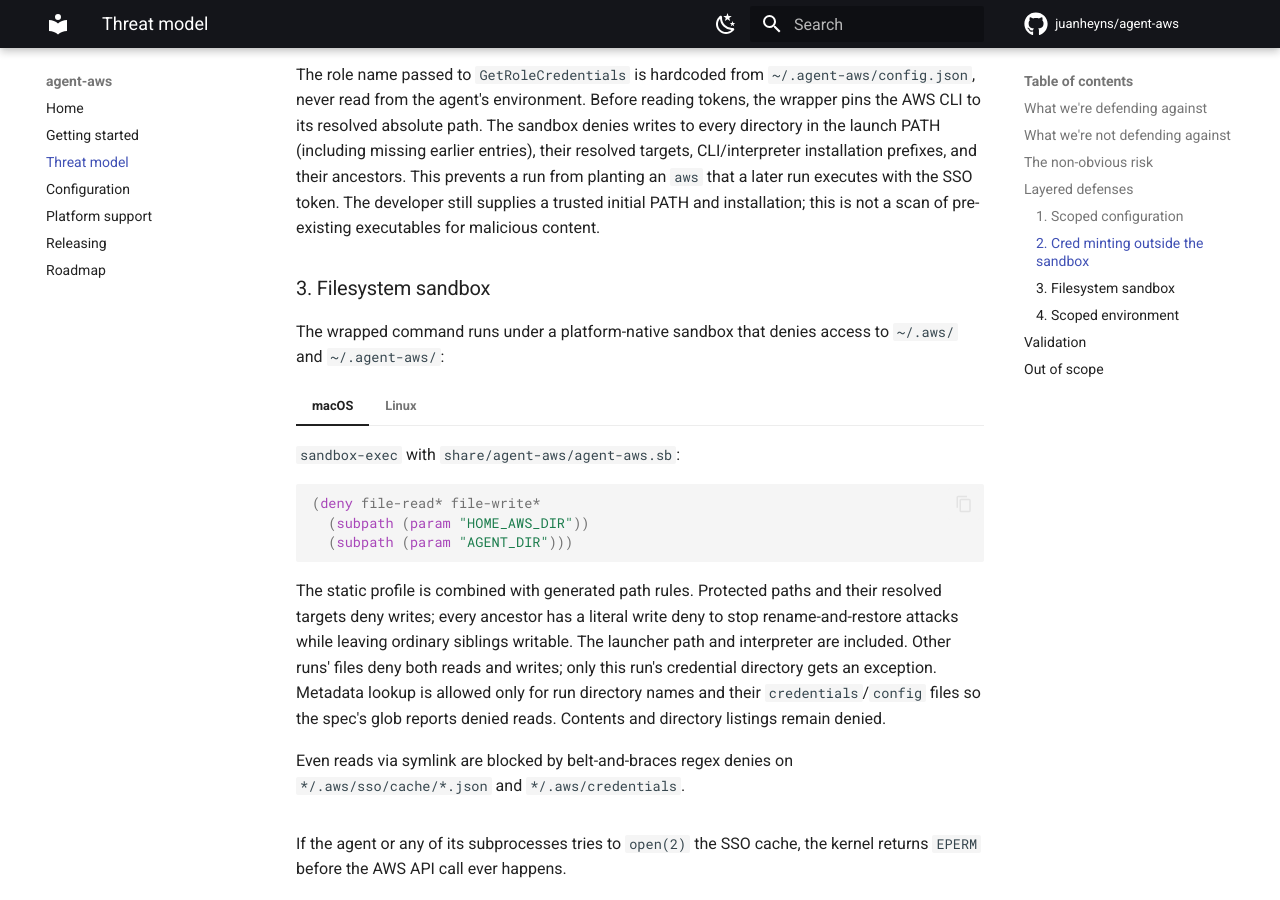
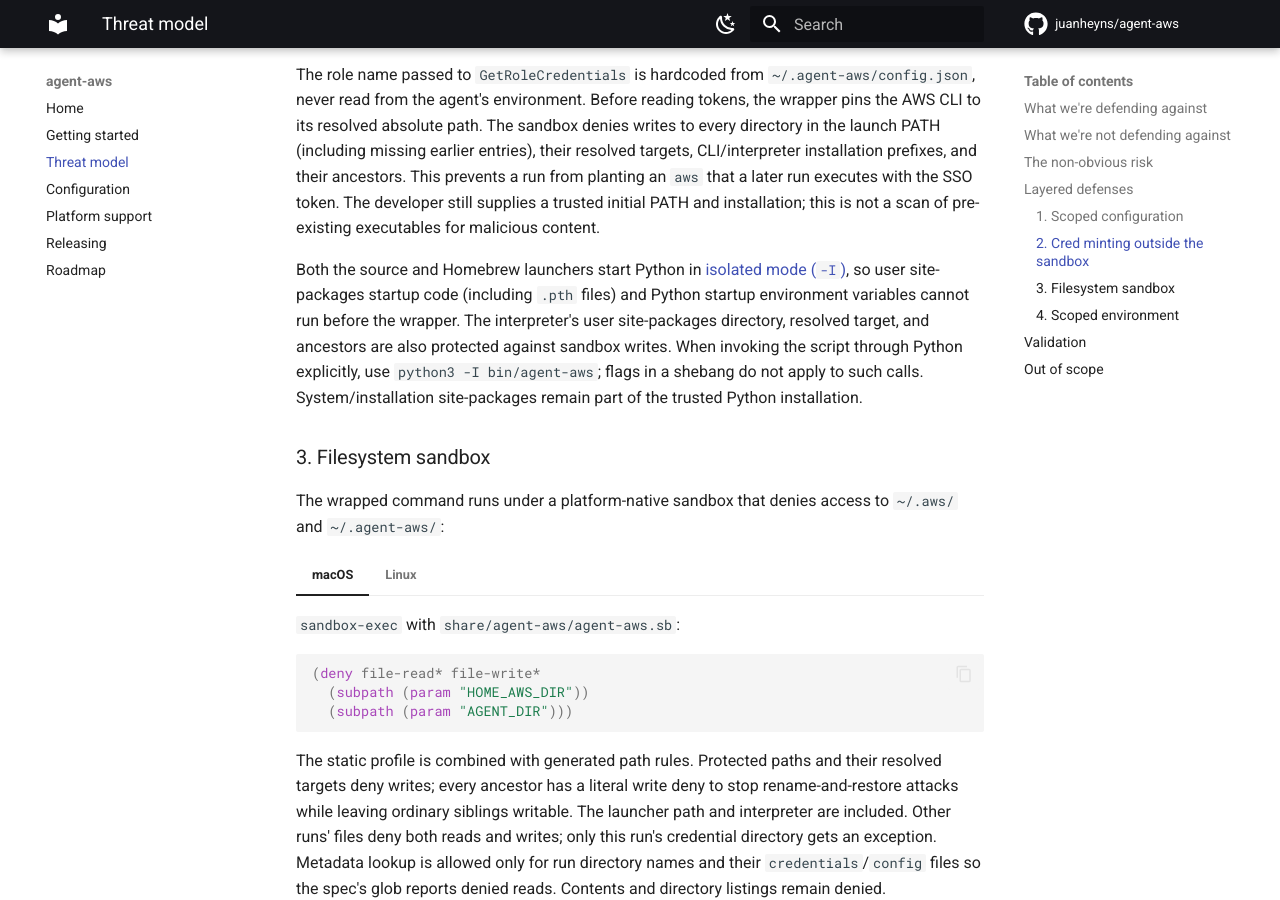
Before and after one commit to juanheyns/agent-aws, an MkDocs documentation site: the page built from docs/threat-model.md, in a window 1280 px wide and 900 px high, scrolled down 1431 px. Built offline with MkDocs 1.6.1 and Material for MkDocs 9.7.7, drawn with Linux system fonts in a browser that asks for light colours; comment, search, counter and statistics services are not loaded.

Commit message:
Isolate Python startup to block user-site persistence

```diff
--- a/docs/threat-model.md
+++ b/docs/threat-model.md
@@ -68,6 +68,15 @@ prefixes, and their ancestors. This prevents a run from planting an `aws`
 that a later run executes with the SSO token. The developer still supplies a
 trusted initial PATH and installation; this is not a scan of pre-existing
 executables for malicious content.
+
+Both the source and Homebrew launchers start Python in
+[isolated mode (`-I`)](https://docs.python.org/3/using/cmdline.html#cmdoption-I),
+so user site-packages startup code (including `.pth` files) and Python
+startup environment variables cannot run before the wrapper. The interpreter's
+user site-packages directory, resolved target, and ancestors are also protected
+against sandbox writes. When invoking the script through Python explicitly,
+use `python3 -I bin/agent-aws`; flags in a shebang do not apply to such calls.
+System/installation site-packages remain part of the trusted Python installation.
 
 ### 3. Filesystem sandbox
 
```
Also changed, not shown: docs/platform-support.md (+7 -0 lines), docs/releasing.md (+5 -1 lines), 4 other files.
